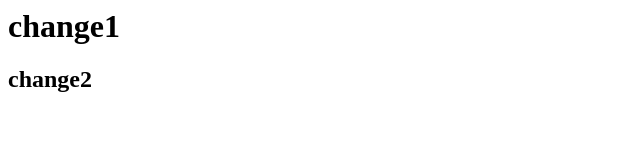
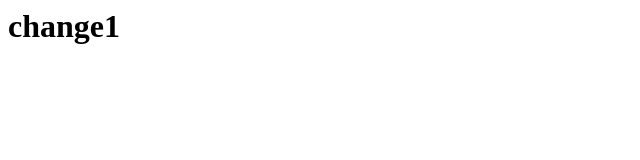
Before and after one commit to Pavithra-Ponraj/itransform, a plain HTML site: page index.html in a window 1280 px wide. Shown: the whole page, without its empty margins (0-640 px from the left). Drawn offline with Linux system fonts and the light colour scheme.

Commit message:
Revert "commit2"
This reverts commit 9e7529186b1bfc6c858b70eb1ea4bb5e18ab5a3d.

```diff
--- a/index.html
+++ b/index.html
@@ -1,4 +1,3 @@
 <html>
 <h1>change1</h1>
-<h2>change2</h2>
 </html>
```
